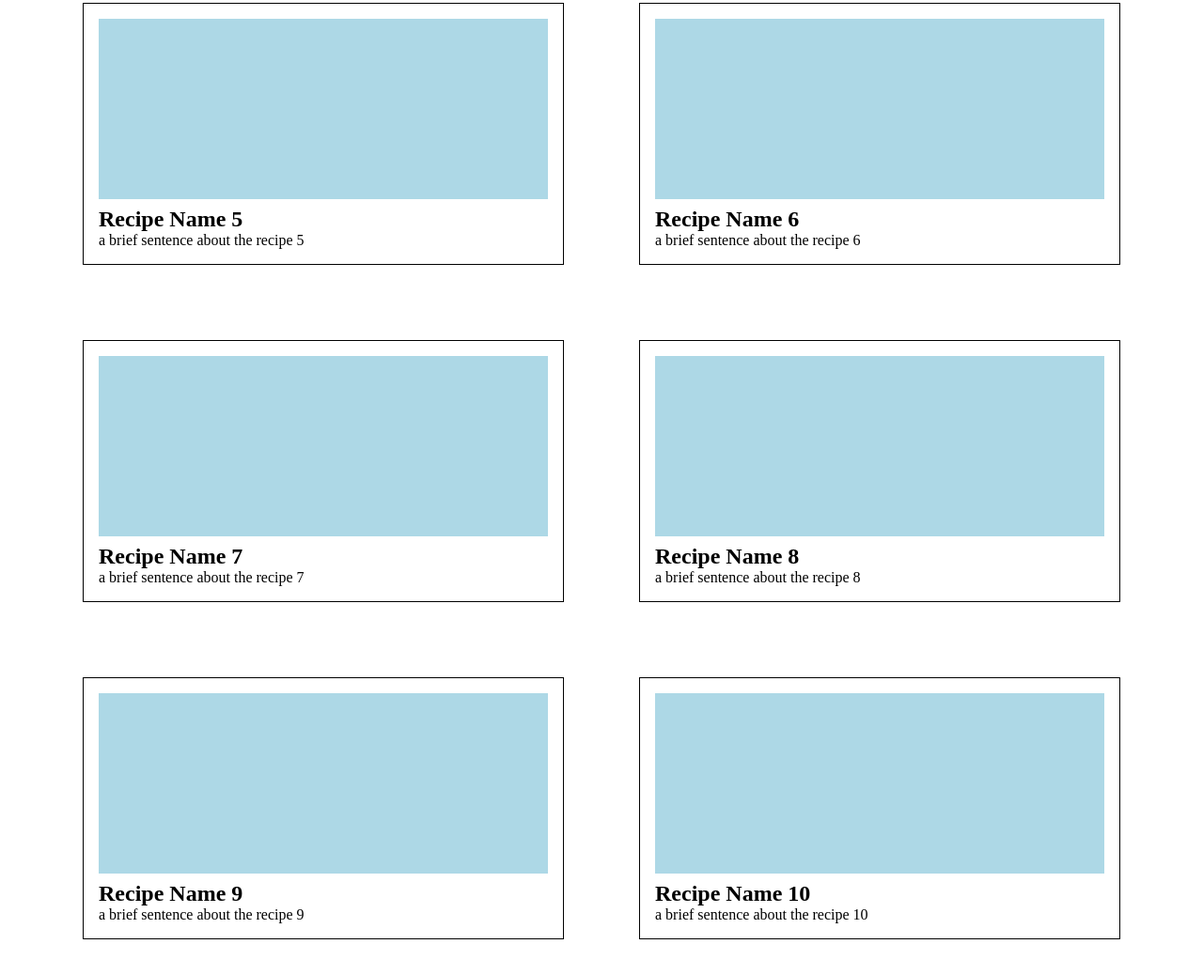
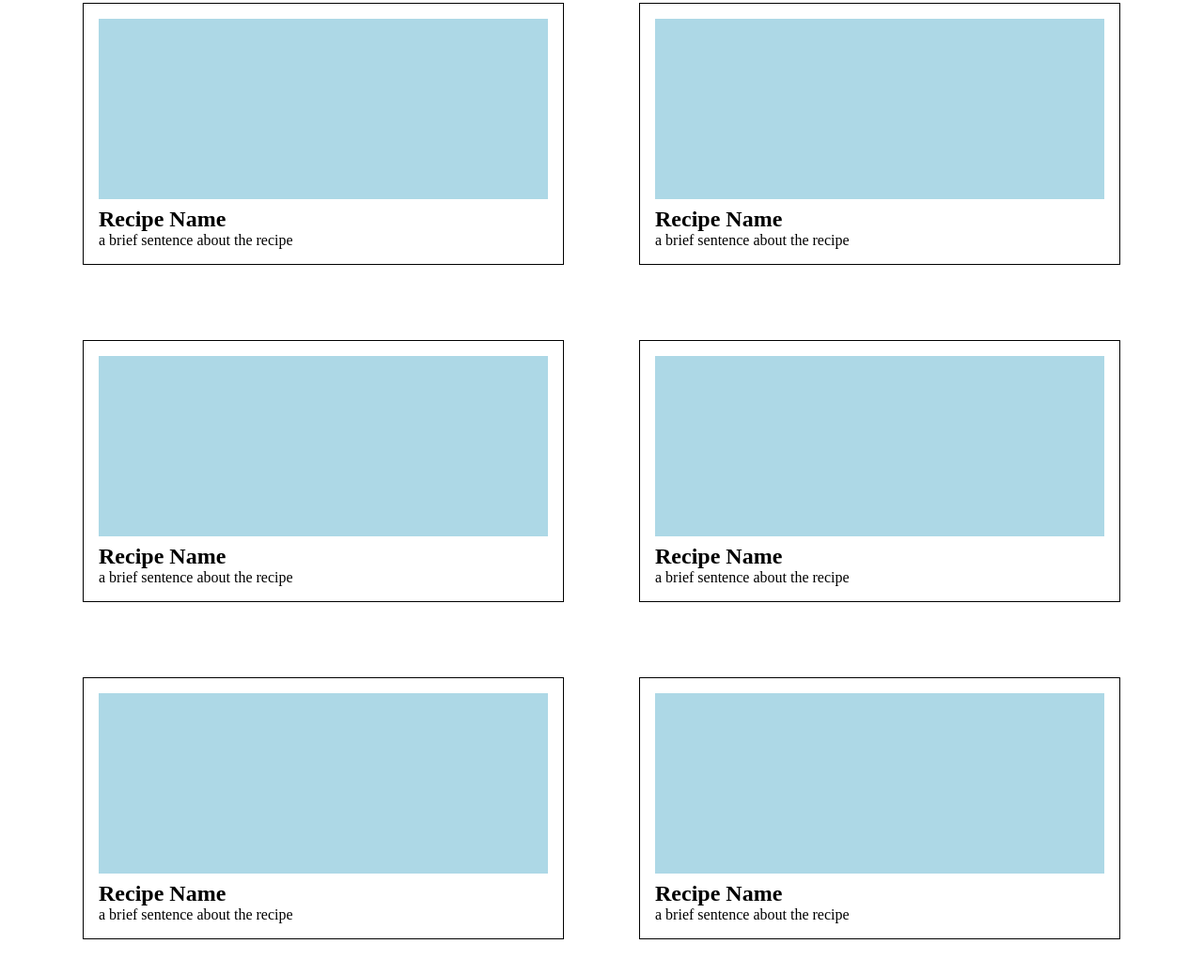
Before and after one commit to Rajanikanth0/odin-restaurant-page, a website built with webpack: page src/template.html in a window 1280 px wide. Shown: the part 824-1862 px from the top of the page at 94% size. Built offline with nearby package versions, Linux system fonts and the light colour scheme.

Commit message:
feat: add menu content using javascript

```diff
--- a/src/index.js
+++ b/src/index.js
@@ -3,4 +3,4 @@
 import { menuContent } from "./tabs/menu.js";
 
 // homeContent();
-// menuContent();
+menuContent();
--- a/src/tabs/menu.js
+++ b/src/tabs/menu.js
@@ -1,5 +1,35 @@
+function getCard() {
+  const card = document.createElement("div");
+  card.classList.add("card");
+
+  const image = document.createElement("div");
+  image.classList.add("image");
+
+  const title = document.createElement("h2");
+  title.classList.add("title");
+  title.textContent = "Recipe Name";
+
+  const description = document.createElement("p");
+  description.classList.add("description");
+  description.textContent = "a brief sentence about the recipe";
+
+  card.append(image, title, description);
+
+  return card;
+}
+
 function menuContent() {
-  const content = document.querySelector("content");
+  const content = document.querySelector("#content");
+
+  const menu = document.createElement("div");
+  menu.classList.add("menu");
+
+  for (let n = 0; n < 10; n++) {
+    const card = getCard();
+    menu.appendChild(card);
+  }
+
+  content.appendChild(menu);
 }
 
 export { menuContent };
--- a/src/template.html
+++ b/src/template.html
@@ -22,59 +22,6 @@
     </nav>
   </header>
 
-  <div id="content">
-    <div class="menu">
-      <div class="card">
-        <div class="image"></div>
-        <h2 class="title">Recipe Name 1</h2>
-        <p class="description">a brief sentence about the recipe 1</p>
-      </div>
-      <div class="card">
-        <div class="image"></div>
-        <h2 class="title">Recipe Name 2</h2>
-        <p class="description">a brief sentence about the recipe 2</p>
-      </div>
-      <div class="card">
-        <div class="image"></div>
-        <h2 class="title">Recipe Name 3</h2>
-        <p class="description">a brief sentence about the recipe 3</p>
-      </div>
-      <div class="card">
-        <div class="image"></div>
-        <h2 class="title">Recipe Name 4</h2>
-        <p class="description">a brief sentence about the recipe 4</p>
-      </div>
-      <div class="card">
-        <div class="image"></div>
-        <h2 class="title">Recipe Name 5</h2>
-        <p class="description">a brief sentence about the recipe 5</p>
-      </div>
-      <div class="card">
-        <div class="image"></div>
-        <h2 class="title">Recipe Name 6</h2>
-        <p class="description">a brief sentence about the recipe 6</p>
-      </div>
-      <div class="card">
-        <div class="image"></div>
-        <h2 class="title">Recipe Name 7</h2>
-        <p class="description">a brief sentence about the recipe 7</p>
-      </div>
-      <div class="card">
-        <div class="image"></div>
-        <h2 class="title">Recipe Name 8</h2>
-        <p class="description">a brief sentence about the recipe 8</p>
-      </div>
-      <div class="card">
-        <div class="image"></div>
-        <h2 class="title">Recipe Name 9</h2>
-        <p class="description">a brief sentence about the recipe 9</p>
-      </div>
-      <div class="card">
-        <div class="image"></div>
-        <h2 class="title">Recipe Name 10</h2>
-        <p class="description">a brief sentence about the recipe 10</p>
-      </div>
-    </div>
-  </div>
+  <div id="content"></div>
 </body>
 </html>
```
Also changed, not shown: temp.txt (added, +30 -0 lines).
